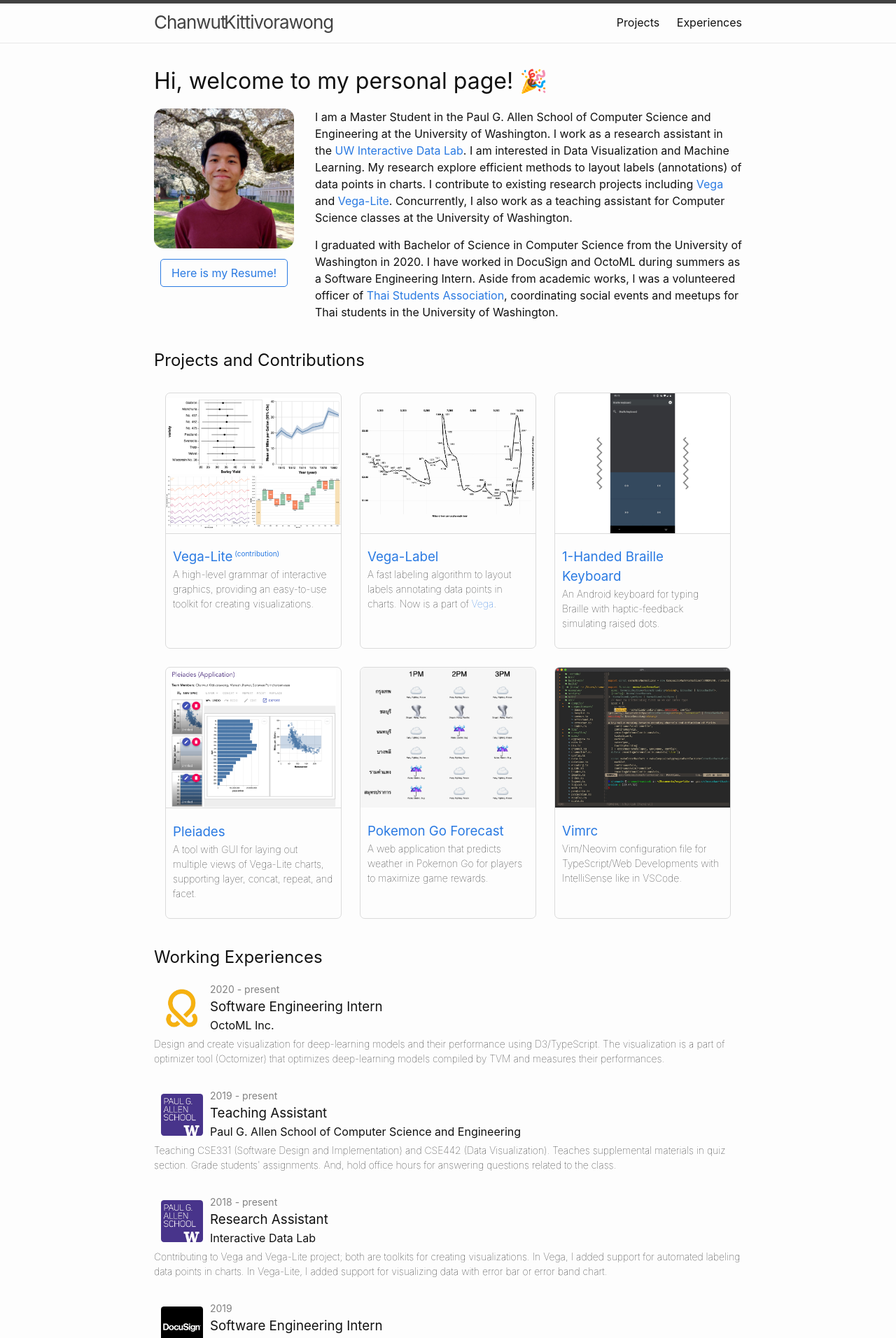
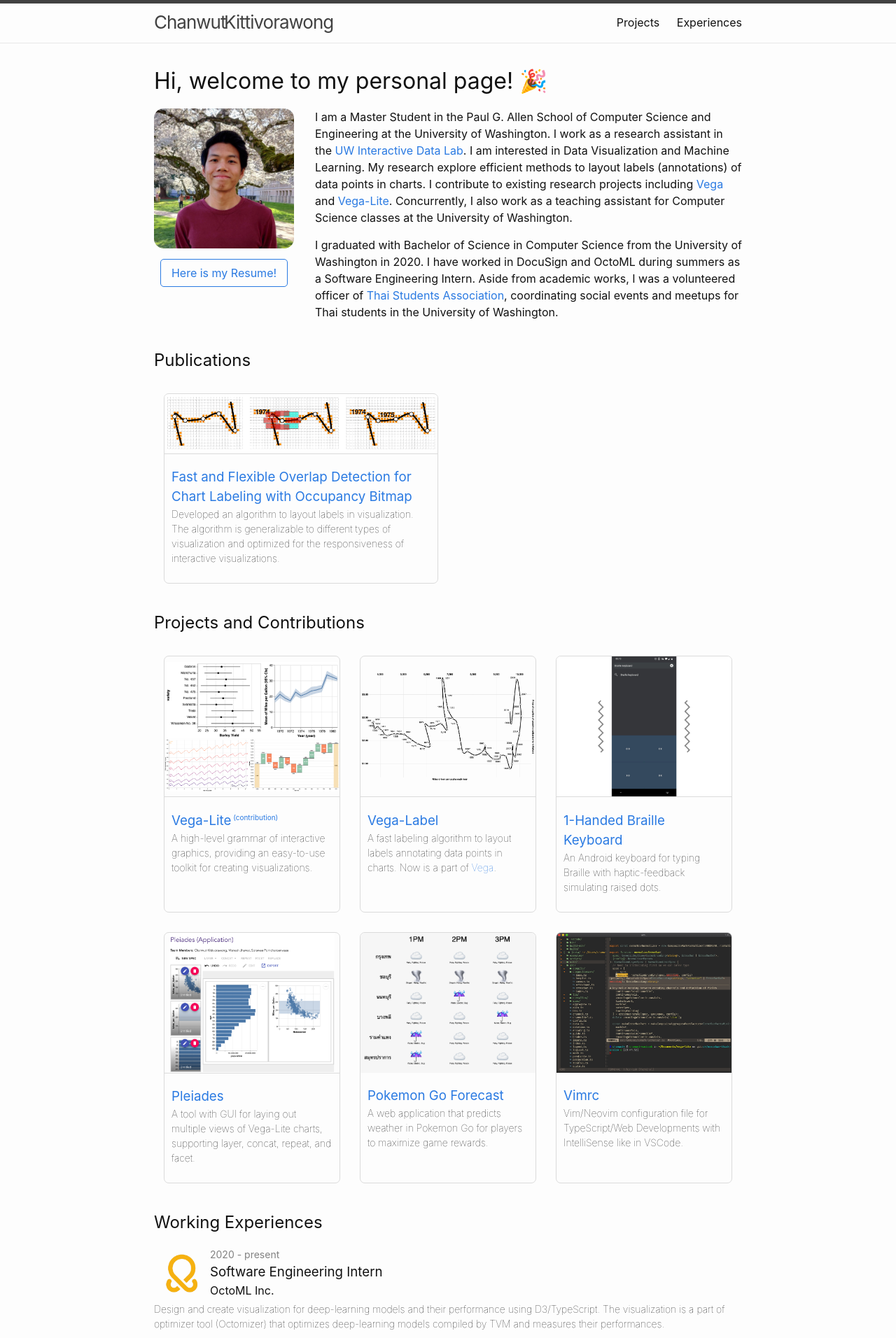
Before and after one commit to mozartfish/chanwutk.github.io, a Jekyll site: the page built from index.md, in a window 1280 px wide. Shown: the top 1912 px of the page at 70% size. Built offline with Jekyll 4.4.1, drawn with Linux system fonts in a browser that asks for light colours.

Commit message:
add publication; label paper

```diff
--- a/_config.yml
+++ b/_config.yml
@@ -62,6 +62,8 @@
     output: false
   experiences:
     output: false
+  publications:
+    output: false
 
 plugins:
  - jekyll-seo-tag
--- /dev/null
+++ b/_includes/components/publication-thumbnail.html
@@ -0,0 +1,21 @@
+<div class="home-publication-container">
+  {%- if publication.image -%}
+    {%- if publication.border -%}
+      <img src="{{ publication.image }}" class="home-publication-image-with-border" alt="">
+    {%- else -%}
+      <img src="{{ publication.image }}" class="home-publication-image" alt="">
+    {%- endif -%}
+  {%- else -%}
+    <canvas width=250 height=200 class="home-publication-image"></canvas>
+  {%- endif -%}
+  <div class="home-publication-content">
+    <a href="{{ publication.page }}">
+      <h3 class="home-item-title">
+        {{ publication.title }}
+      </h3>
+    </a>
+    <span class="home-item-description">
+      {{ publication.content }}
+    </span>
+  </div>
+</div>
--- a/_layouts/home.html
+++ b/_layouts/home.html
@@ -21,6 +21,15 @@
     <div>
       {{ content }}
     </div>
+  </div>
+
+  <br/>
+  <h2 id="publication">Publications</h2>
+  <div class="home-publications">
+    {%- assign publications = site.publications | sort: 'priority' -%}
+    {%- for publication in publications -%}
+      {%- include components/publication-thumbnail.html publication=publication -%}
+    {%- endfor -%}
   </div>
 
   <br/>
--- a/_sass/minima/custom-styles.scss
+++ b/_sass/minima/custom-styles.scss
@@ -27,11 +27,62 @@
   }
 }
 
+// Publication -------------------------------------------------------------------------------
+.home-publications {
+  display: flex;
+  flex-direction: row;
+  flex-wrap: wrap;
+}
+
+.home-publication-container {
+  width: 390px;
+  display: flex;
+  flex-direction: column;
+  align-items: center;
+  margin: 14px;
+  border-radius: 7px/7px;
+  border: thin $border-color-02 solid;
+}
+
+.home-publication-image,
+.home-publication-image-with-border {
+  width: 390px;
+  height: 85px;
+  object-fit: contain;
+  border-radius: 6px 6px 0px 0px;
+}
+
+.home-publication-image-with-border {
+  border-bottom: thin $border-color-02 solid;
+}
+
+.home-publication-content {
+  padding: 10px;
+}
+
+.home-publication-container {
+  .home-item-title {
+    margin-top: 0.5em;
+    align-self: flex-start;
+  }
+}
+
+@include media-query($on-palm) {
+  .home-publication-container {
+    width: 300px;
+  }
+
+  .home-publication-image,
+  .home-publication-image-with-border {
+    width: 300px;
+    height: 240px;
+  }
+}
+
 // Project -------------------------------------------------------------------------------
 .home-projects {
   display: flex;
   flex-direction: row;
-  justify-content: center;
   flex-wrap: wrap;
 }
 
@@ -40,7 +91,7 @@
   display: flex;
   flex-direction: column;
   align-items: center;
-  margin: 13px;
+  margin: 14px;
   border-radius: 7px/7px;
   border: thin $border-color-02 solid;
 }
```
Also changed, not shown: _publications/label.md (added, +8 -0 lines), assets/images/publications/label.png (added).
